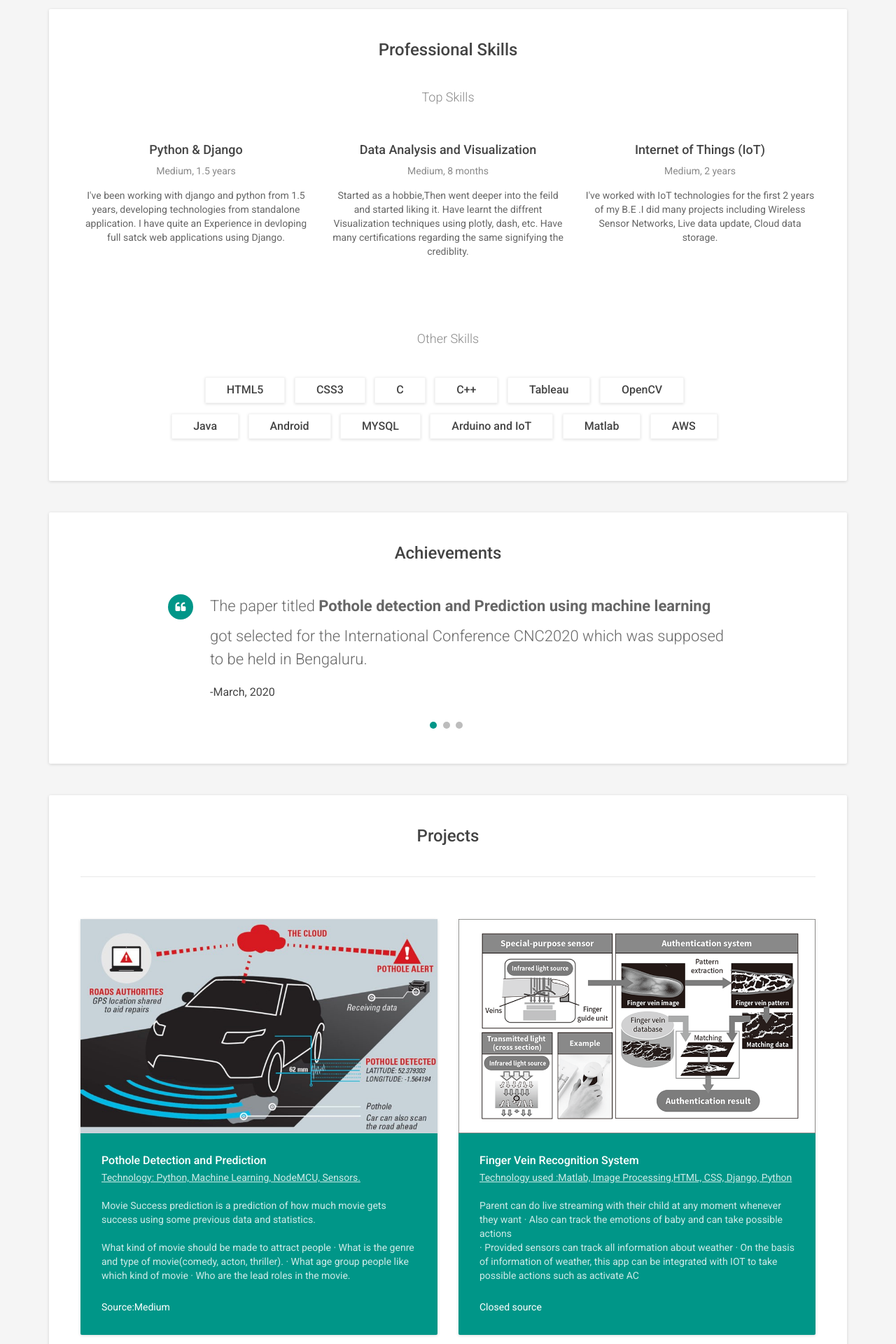
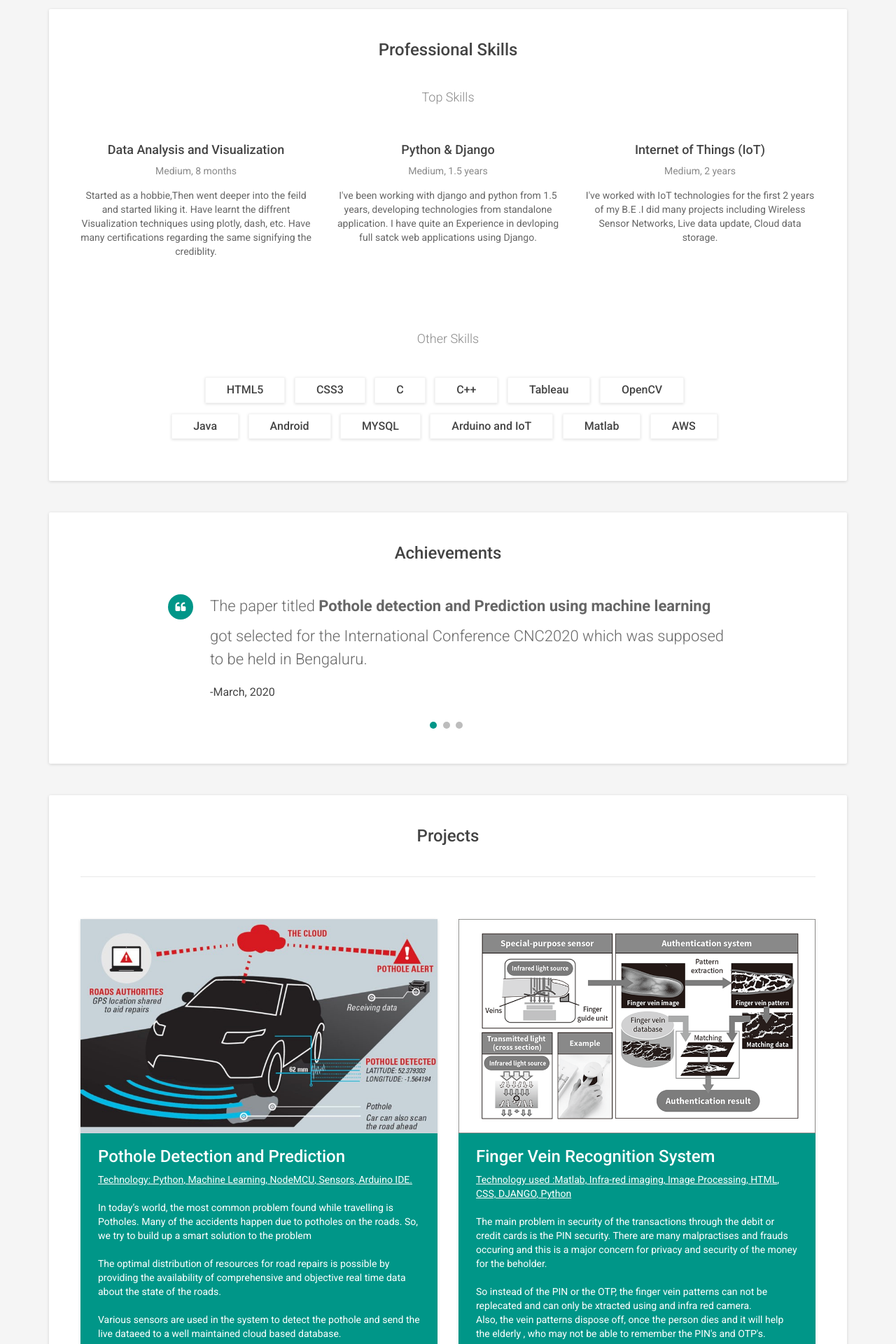
Before and after one commit to nikhilkhaneja/myproject, a Django app: template my_personal_portfolio/templates/home.html in a window 1280 px wide. Shown: the part 1680-3600 px from the top of the page at 70% size. Run offline with Django 3.2, Linux system fonts and the light colour scheme; the template is opened without the code that fills it, so the values that code supplies are empty; some libraries are stand-ins or nearby versions.

Commit message:
Update home.html

```diff
--- a/my_personal_portfolio/templates/home.html
+++ b/my_personal_portfolio/templates/home.html
@@ -21,10 +21,12 @@
     <!-- Theme CSS -->
     <link id="theme-style" rel="stylesheet" href="{% static 'css/styles-3.css' %}">
     <link id="theme-style" rel="stylesheet" href="{% static 'css/custom.css' %}">
+
     <!-- HTML5 shim and Respond.js for IE8 support of HTML5 elements and media queries -->
     <!--[if lt IE 9]>
       <script src="https://oss.maxcdn.com/html5shiv/3.7.2/html5shiv.min.js"></script>
       <script src="https://oss.maxcdn.com/respond/1.4.2/respond.min.js"></script>
+
     <![endif]-->
 </head>
 
@@ -114,11 +116,12 @@ and effecient way out of the given situation. Lover of innovation and everything
 
                         <p>Technologies and Language used:</p>
                         <ul>
+							 <li>Data Analysis</li>
+                            <li>Data Visualization: Fusioncharts</li>
                             <li>Backend framework : Django</li>
                             <li>Language: Python</li>
                             <li>Frontend Support: HTML, CSS, JS</li>
-                            <li>Data Analysis</li>
-                            <li>Data Visualization: Fusioncharts</li>
+
 
                         </ul>
                     </div>
@@ -134,7 +137,7 @@ and effecient way out of the given situation. Lover of innovation and everything
         <section id="education-section" class="education-section section">
             <h2 class="section-title">Education</h2>
             <div class="row">
-                <div class="item col-xs-12 col-sm-6">
+                <div class="item col-xs-24 col-sm-6">
                     <div class="item-inner">
                         <h3 class="degree">B.E in Computer Engineering</h3>
                         <div class="education-body"><br>
@@ -150,7 +153,7 @@ and effecient way out of the given situation. Lover of innovation and everything
                     </div><!--//item-inner-->
                 </div><!--//item-->
 
-                <div class="item col-xs-12 col-sm-6">
+                <div class="item col-xs-24 col-sm-6">
                     <div class="item-inner">
                         <h3 class="degree">High School Degree</h3>
                         <div class="education-body"><br>
@@ -176,6 +179,15 @@ and effecient way out of the given situation. Lover of innovation and everything
             <div class="top-skills">
                 <h3 class="subtitle">Top Skills</h3>
                 <div class="row">
+				 <div class="item col-xs-12 col-sm-4">
+                        <div class="item-inner">
+                            <h4 class="skill-name">Data Analysis and Visualization</h4>
+                            <div class="level">Medium, 8 months</div>
+                            <div class="desc">
+                                Started as a hobbie,Then went deeper into the feild and started liking it. Have learnt the diffrent Visualization techniques using plotly, dash, etc. Have many certifications regarding the same signifying the crediblity.
+                            </div>
+                        </div><!--//item-inner-->
+                    </div><!--//item-->
                     <div class="item col-xs-12 col-sm-4">
                         <div class="item-inner">
                             <h4 class="skill-name">Python &amp; Django</h4>
@@ -185,15 +197,7 @@ and effecient way out of the given situation. Lover of innovation and everything
                             </div>
                         </div><!--//item-inner-->
                     </div><!--//item-->
-                    <div class="item col-xs-12 col-sm-4">
-                        <div class="item-inner">
-                            <h4 class="skill-name">Data Analysis and Visualization</h4>
-                            <div class="level">Medium, 8 months</div>
-                            <div class="desc">
-                                Started as a hobbie,Then went deeper into the feild and started liking it. Have learnt the diffrent Visualization techniques using plotly, dash, etc. Have many certifications regarding the same signifying the crediblity.
-                            </div>
-                        </div><!--//item-inner-->
-                    </div><!--//item-->
+
                     <div class="item col-xs-12 col-sm-4">
                         <div class="item-inner">
                             <h4 class="skill-name">Internet of Things (IoT)</h4>
@@ -238,7 +242,7 @@ and effecient way out of the given situation. Lover of innovation and everything
         <section id="testimonials-section" class="testimonials-section section">
             <h2 class="section-title">Achievements</h2>
 
-            <div id="testimonials-carousel" class="testimonials-carousel carousel slide" data-interval="8000">
+            <div id="testimonials-carousel" class="testimonials-carousel carousel slide" data-ride="carousel">
 
                 <!-- Indicators -->
                 <ol class="carousel-indicators">
@@ -288,6 +292,12 @@ and effecient way out of the given situation. Lover of innovation and everything
                     </div><!--//item-->
 
                 </div><!--//carousel-inner-->
+				<a class=" testimonials-carousel carousel-control-prev" href="#testimonials-carousel" data-slide="prev">
+   		<span class="testimonials-carousel carousel-control-prev-icon"></span>
+  	</a>
+  	<a class="testimonials-carousel carousel-control-next" href="#testimonials-carousel" data-slide="next">
+    	<span class=" testimonials-carousel carousel-control-next-icon"></span>
+ 	 </a>
             </div><!--//testimonials-carousel-->
 
         </section><!--//section-->
@@ -299,86 +309,61 @@ and effecient way out of the given situation. Lover of innovation and everything
 
             </ul><!--//filters-->
             <div class="items-wrapper isotope row">
-                    <div class="item backend frontend col-md-6 col-xs-8 ">
+                    <div class="item backend frontend col-md-6 col-xs-12 ">
                     <div  class="item-inner">
                         <figure class="figure">
                             <img class="img-responsive" src="{% static 'images/pothole.jpg' %}" alt="" />
                         </figure>
-                        <div class="content text-left">
+                        <div style = "padding-left : 25px; padding-bottom : 30px ;padding-right : 25px;">
                             <h3 class="sub-title">Pothole Detection and Prediction</a></h3>
-                            <div class="meta"><u> Technology: Python, Machine Learning, NodeMCU, Sensors.</u><br><br>
-                                Movie Success prediction is a prediction of how much movie gets success using some previous data and statistics.
-                               <br><br> What kind of movie should be made to attract people
-· What is the genre and type of movie(comedy, acton, thriller).
-· What age group people like which kind of movie
-· Who are the lead roles in the movie.
-                                    </div>
+                            <div class="meta"><u> Technology: Python, Machine Learning, NodeMCU, Sensors, Arduino IDE.</u><br><br>
+                               In today’s world, the most common problem found while travelling is Potholes. Many of the accidents happen due to potholes on the roads. So, we try to build up a smart solution to the problem
+                               <br><br> The optimal distribution of resources for road repairs is possible by providing the availability of comprehensive and objective real time data about the state of the roads.
+                                    <br><br>Various sensors are used in the system to detect the pothole and send the live dataeed to a well maintained cloud based database.
+									</div>
+             </div><!--//content-->
 
-
-                            <div class="action"><a href="https://medium.com/@mehulkothari05/movie-success-prediction-a67d871a7b1">Source:Medium</a></div>
-                        </div><!--//content-->
-                        <a class="link-mask" href="https://medium.com/@mehulkothari05/movie-success-prediction-a67d871a7b1"></a>
                     </div><!--//item-inner-->
                 </div><!--//item-->
-                <div class="item backend frontend col-md-6 col-xs-8 ">
+                <div  class="item backend frontend col-md-6 col-xs-12 ">
                     <div  class="item-inner">
                         <figure class="figure">
                             <img class="img-responsive" src="{% static 'images/fvrs.png' %}" alt="" />
                         </figure>
-                        <div class="content text-left">
-                            <h3 class="sub-title"><a href="https://medium.com/@mehulkothari05/smart-baby-stroller-system-3f6b4f49476a">Finger Vein Recognition System</a></h3>
-                            <div class="meta"><u>Technology used :Matlab, Image Processing,HTML, CSS, Django, Python</u><br><br>
-                                Parent can do live streaming with their child at any moment whenever they want
-                                · Also can track the emotions of baby and can take possible actions<br>
-                                · Provided sensors can track all information about weather
-                                · On the basis of information of weather, this app can be integrated with IOT to take possible actions such as activate AC
+                        <div style = "padding-left : 25px; padding-bottom : 30px ;padding-right : 25px;">
+                            <h3 class="sub-title">Finger Vein Recognition System</a></h3>
+                            <div class="meta"><u>Technology used :Matlab, Infra-red imaging, Image Processing, HTML, CSS, DJANGO, Python</u><br><br>
+                                The main problem in security of the transactions through the debit or credit cards is the PIN security. There are many malpractises and frauds occuring and this is a major concern for privacy and security of the money for the beholder.
+                                <br><br>So instead of the PIN or the OTP, the finger vein patterns can not be replecated and can only be xtracted using and infra red camera.
+                                <br>Also, the vein patterns dispose off, once the person dies and it will help the elderly , who may not be able to remember the PIN's and OTP's.
                                 </div>
 
+                        </div><!--//content-->
 
-                            <div class="action"><a href="https://medium.com/@mehulkothari05/smart-baby-stroller-system-3f6b4f49476a">Closed source</a></div>
-                        </div><!--//content-->
-                        <a class="link-mask" href="https://medium.com/@mehulkothari05/smart-baby-stroller-system-3f6b4f49476a"></a>
                     </div><!--//item-inner-->
                 </div><!--//item-->
-                <div class="item backend frontend col-md-6 col-xs-8 ">
+                <div  class="item backend frontend col-md-12 col-xs-12 ">
                     <div class="item-inner">
                         <figure class="figure">
-                            <img class="img-responsive" src="{% static 'images/veh.png' %}" alt="" />
+                            <img class="img-responsive" src="{% static 'images/bbba.png' %}" alt="" />
                         </figure>
-                        <div class="content text-left">
-                            <h3 class="sub-title"><a href="https://medium.com/@mehulkothari05/matrimonial-website-9cd5247f477d">Vehicle Number Plate Recognition System</a></h3>
-                            <div class="meta"><u>Technology used : Coding in PHP, MYSQL,HTML ,CSS ,JavaScript</u><br><br>
-                                As you will visit the homepage you will get what it is. It is a matrimonial website for Brahman Parivar or samaj where young and adult people of brahman samaj can register themselves on this site with the proper and correct details.
-                                Then they have to approve them self and can search for their soulmate.</div>
-                                <br>
+                        <div style = "padding-left : 25px; padding-bottom : 30px ;padding-right : 25px;" >
+                            <h3  class="sub-title">Vehicle Number Plate Recognition System</a></h3>
+                            <div class="meta"><u>Technology used : Coding in Python, Tesseract OCR, OpenCV, Image Processing</u><br><br>
+							OCR stands for Optical Character Recognition<br>Optical character recognition or optical character reader (OCR) is the electronic or mechanical conversion of images. We have used this technique to read the number plates of the vehilces.
+							<br><br>The tesseract library is an optical character recognition (OCR) tool for Python. That is, it can recognize and read the text embedded from any image. So we’ll use it for identifying the characters inside the number plate.
+							<br><br>Using Image processing, the ROI of the image i.e The number plate is extracted nad then using Tesseract OCR, the contents of plate are extracted and stored in a database.
+                               </div>
 
-                            <div class="action"><a href="https://medium.com/@mehulkothari05/matrimonial-website-9cd5247f477d"> source:Medium</a></div>
+
+
                         </div><!--//content-->
-                        <a class="link-mask" href="https://medium.com/@mehulkothari05/matrimonial-website-9cd5247f477d"></a>
+
                     </div><!--//item-inner-->
                 </div><!--//item-->
 
 
 
-                <div class="item frontend col-md-6 col-xs-8 ">
-                    <div class="item-inner">
-                        <figure class="figure">
-                            <img class="img-responsive" src="{% static 'images/portfolio/p8.png' %}" alt="" />
-                        </figure>
-                        <div class="content text-left">
-                            <h3 class="sub-title"><a href="https://github.com/mehulk05/Know-Your-Disease">Know Your Disease</a></h3>
-                            <div class="meta"><u> Coding in HTML ,CSS ,PHP, Bootstrap,MYSQL</u><br><br>
-                                Website on “Know Your Disease” which will show users nearby Hospitals, chemist, labs, their products
-along with their ongoing offers and events.
-• Also user can get details of his probable disease on his list of symptoms and can make appointment to
-doctors and lab technician and buy medicine online.<br>
-                                </div>
-
-                            <div class="action"><a href="https://github.com/mehulk05/Know-Your-Disease">View on Github</a></div>
-                        </div><!--//content-->
-                        <a class="link-mask" href="https://github.com/mehulk05/Know-Your-Disease"></a>
-                    </div><!--//item-inner-->
-                </div><!--//item-->
 
 
 
@@ -483,12 +468,13 @@ doctors and lab technician and buy medicine online.<br>
                     <p>I'm currently working fulltime as an Intern for <a href="http://einsehen.com" target='_blank'>Einsehen</a>, but I'm always open to new opportunities that let me help as much as I can on other projects.</p>
                     <p><strong>I can help with the following:</strong></p>
                     <ul class="list-unstyled service-list">
-                        <li><i class="fa fa-check" aria-hidden="true"></i>Back-end development with Django/Python</li>
-                        <li><i class="fa fa-check" aria-hidden="true"></i>Front-end development with HTML5 , CSS, JS </li>
-                        <li><i class="fa fa-check" aria-hidden="true"></i>Data Analysis and Mining</li>
-                        <li><i class="fa fa-check" aria-hidden="true"></i>Data Visualization and plotting</li>
-                        <li><i class="fa fa-check" aria-hidden="true"></i>Devloping IoT applications using wireless sensor networks</li>
-                        <li><i class="fa fa-check" aria-hidden="true"></i>Image Processing using OpenCV and Matlab</li>
+					 <li><i class="fa fa-check" aria-hidden="true"></i>&nbsp;Data Analysis and Mining</li>
+                        <li><i class="fa fa-check" aria-hidden="true"></i>&nbsp;Data Visualization and plotting</li>
+                        <li><i class="fa fa-check" aria-hidden="true"></i>&nbsp;Devloping IoT applications using wireless sensor networks</li>
+                        <li><i class="fa fa-check" aria-hidden="true"></i>&nbsp;Back-end development with Django/Python</li>
+                        <li><i class="fa fa-check" aria-hidden="true"></i>&nbsp;Front-end development with HTML5 , CSS, JS </li>
+
+                        <li><i class="fa fa-check" aria-hidden="true"></i>&nbsp;Image Processing using OpenCV and Matlab</li>
                     </ul>
                     <p>Drop me a line at <a href="mailto:nkhaneja09@gmail.com">nkhaneja09@gmail.com</a> or call me at <a href="tel:+918762287946">+918762287946</a></p>
                     <ul class="social list-inline">
@@ -506,7 +492,7 @@ doctors and lab technician and buy medicine online.<br>
 
     <footer class="footer text-center">
         <div class="container">
-            <small class="copyright">Copyright @<a href="#">Nikhil K. Khaneja </a></small>
+            <large class="copyright">Copyright @<a href="#">Nikhil K. Khaneja </a></large>
         </div><!--//container-->
     </footer>
 
```
